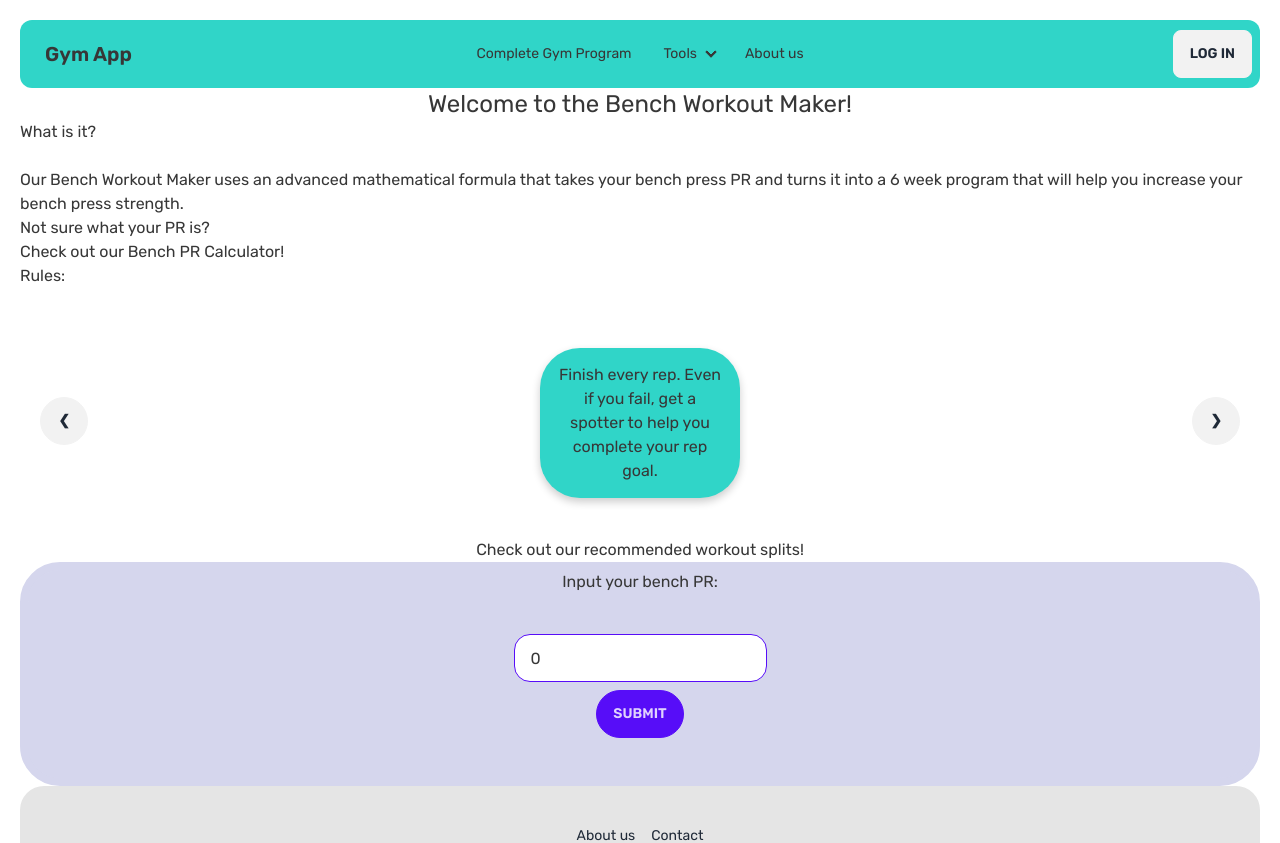
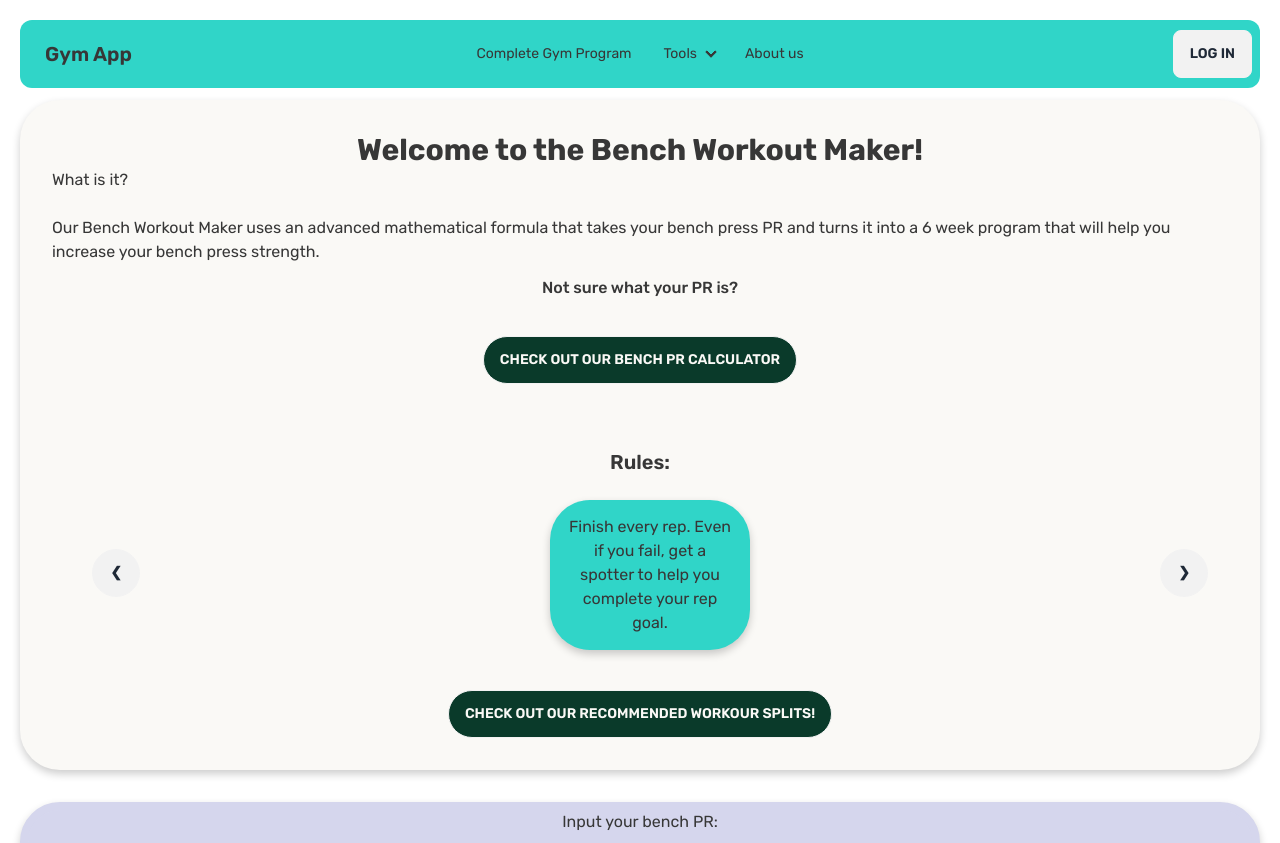
Before and after one commit to B0ssCodes/gym-app, a Next.js app: page /BenchProgram in a window 1280 px wide. Shown: the top 843 px of the page. Built offline with nearby package versions, Linux system fonts and the light colour scheme.

Commit message:
qolCSSChanges

```diff
--- /dev/null
+++ b/app/BenchProgram/BenchPRCalculatorButton.js
@@ -0,0 +1,8 @@
+import Link from 'next/link'
+import React from 'react'
+
+export default function BenchPRCalculatorButton() {
+    return (
+        <Link href="/PRCalculator" className='btn bg-[#0a3a2a] text-[#FAF9F6] hover:bg-emerald-900 rounded-3xl' >Check out our Bench PR Calculator</Link>
+    )
+}
--- a/app/BenchProgram/Text.jsx
+++ b/app/BenchProgram/Text.jsx
@@ -1,10 +1,12 @@
 import React from 'react'
 import Carousel from '../Components/Carousel'
+import BenchPRCalculatorButton from './BenchPRCalculatorButton'
+import WorkoutSplitButton from './WorkoutSplitButton'
 
 export default function PageText() {
   return (
     <div className="textContainer" >
-      <h1 className='text-2xl justify-self-center'>Welcome to the Bench Workout Maker!</h1>
+      <h1 className='text-3xl justify-self-center font-bold'>Welcome to the Bench Workout Maker!</h1>
       <div className="text1">
         <h1>
           What is it?
@@ -14,25 +16,23 @@ export default function PageText() {
               Our Bench Workout Maker uses an advanced mathematical formula that takes your bench press PR and turns it into a 6 week program that will help you increase your bench press strength.
        </p>
       </div>
-      <div className="text2">
-        <h1>
+        <h1 className='my-3 font-medium'>
           Not sure what your PR is?
         </h1>
-        <h2>
-          Check out our Bench PR Calculator!
-        </h2>
-      </div>
-      <div className="text3">
-        <h1>Rules: </h1>
         <br />
+        <BenchPRCalculatorButton />
+        <br />
+        <br />
+        <h1 className='mt-4 font-semibold text-xl'>Rules: </h1>
+
+      <div className="text3 ml-5">
+
 
       <Carousel />
 
       </div>
       <div className="workoutSplitsLink">
-       <h1 className='text-center' >
-        Check out our recommended workout splits!
-       </h1>
+      <WorkoutSplitButton />
       </div>
     </div>
   )
--- /dev/null
+++ b/app/BenchProgram/WorkoutSplitButton.js
@@ -0,0 +1,8 @@
+import Link from 'next/link'
+import React from 'react'
+
+export default function WorkoutSplitButton() {
+    return (
+        <Link href="/GymProgram" className='btn bg-[#0a3a2a] text-[#FAF9F6] hover:bg-emerald-900 rounded-3xl' >Check out our recommended workour splits!</Link>
+    )
+}
--- a/app/BenchProgram/styles.modules.css
+++ b/app/BenchProgram/styles.modules.css
@@ -56,6 +56,7 @@ display: flex;
 flex-direction: column;
 align-items: center;
 justify-content: center;
+box-shadow: 0px 4px 8px rgba(0, 0, 0, 0.2);
 
 }
 
@@ -82,3 +83,15 @@ flex-direction: column;
 
 
 }
+
+.textContainer {
+    display: flex;
+    flex-direction: column;
+    justify-content: center;
+    align-items: center;
+    background-color: #FAF9F6;
+    border-radius: 40px;
+    padding: 2rem;
+    margin-bottom: 2rem;
+    box-shadow: 0px 4px 8px rgba(0, 0, 0, 0.2);
+}
--- a/app/Components/Carousel.js
+++ b/app/Components/Carousel.js
@@ -2,7 +2,7 @@ import React from 'react'
 
 export default function Carousel() {
   return (
-    <div className="carousel w-full mb-5 mt-3">
+    <div className="carousel w-full mb-5 ">
   <div id="slide1" className="carousel-item relative w-full">
     <div className="carouselDiv">Finish every rep. Even if you fail, get a spotter to help you complete your rep goal. </div>
     <div className="absolute flex justify-between transform -translate-y-1/2 left-5 right-5 top-1/2">
--- a/app/Components/Footer.js
+++ b/app/Components/Footer.js
@@ -4,7 +4,7 @@ import MailLink from './MailLink';
 
 function Footer() {
   return (
-    <footer className="footer footer-center p-10 bg-neutral-200 text-base-content rounded-3xl " >
+    <footer className="footer footer-center p-10 bg-neutral-200 text-base-content rounded-3xl flex shrink-0 justify-center mt-10" >
   <nav className="grid grid-flow-col gap-4">
     <Link href ="/AboutUs" className="link link-hover">About us</Link>
     <MailLink/>
--- a/app/Components/Navbar.js
+++ b/app/Components/Navbar.js
@@ -3,7 +3,7 @@ import Link from 'next/link'
 
 export default function Navbar() {
   return (
-    <div className="navbar bg-[#30d5c8] rounded-xl">
+    <div className="navbar bg-[#30d5c8] rounded-xl mb-3">
     <div className="navbar-start">
       <div className="dropdown">
         <label tabIndex={0} className="btn btn-ghost lg:hidden">
--- a/app/globals.css
+++ b/app/globals.css
@@ -6,4 +6,5 @@
 body {
   @apply text-[#373737] m-5;
 
+
 }
--- a/app/layout.js
+++ b/app/layout.js
@@ -1,8 +1,11 @@
 import { Rubik } from 'next/font/google'
+import { Montserrat } from 'next/font/google'
 import './globals.css'
 import Navbar from './Components/Navbar'
 import Footer from './Components/Footer'
 const rubik = Rubik({ subsets: ['latin'] })
+const montserrat = Montserrat({ subsets: ['latin'] })
+
 
 export const metadata = {
   title: 'Gym App',
```
